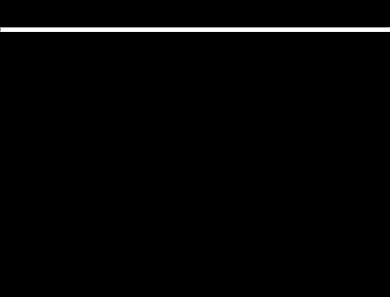
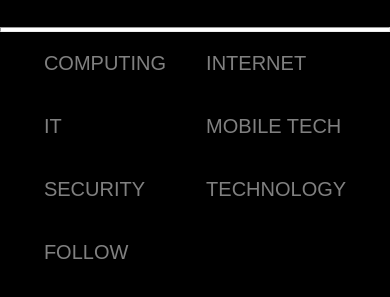
Before and after one commit to sarah-sajid2002/tech-website, a plain HTML site: page index.html in a window 390 px wide. Shown: the part 329-626 px from the top of the page. Drawn offline with Linux system fonts and the light colour scheme.

Commit message:
responsive navbar

```diff
--- a/assets/css/style.css
+++ b/assets/css/style.css
@@ -33,6 +33,38 @@ hr{
     background-color: white;
 }
 
+/* navbar css */
+.navbar{
+   width: 80%;
+   margin-left: 170px;
+}
+.navbar ul{
+    display: flex;
+    justify-content: center;
+}
+.navbar ul li{
+    list-style: none;
+    font-size: 30px;
+    color: grey;
+    padding: 50px 20px;
+    text-transform: uppercase;
+}
+.navbar ul .active{
+   width: 50px;
+   height: 20px;
+
+}
+
+.navbar ul li:hover{
+    color: white;
+    cursor: pointer;
+}
+
+
+
+
+
+
 /* media query for header */
 /* for 980px screen */
 @media screen and (max-width:980px) {
@@ -53,7 +85,81 @@ hr{
     .header h2{
         font-size: 30px;
     }
+}
 
 
+/* navbar media query */
+@media screen and  (max-width:1700px){
+    .navbar{
+        width: 100%;
+        margin: 0;
+    }
 
 }
+@media screen and  (max-width:1230px){
+    .navbar{
+        width: 100%;
+        margin: 0;
+    }
+    .navbar ul{
+        display: grid;
+        grid-template-columns: auto auto auto auto;
+    }
+}
+
+@media screen and  (max-width:1230px){
+    .navbar{
+        width: 100%;
+        margin: 0;
+    }
+    .navbar ul{
+        display: grid;
+        grid-template-columns: auto auto auto auto auto ;
+    }
+    .navbar ul li{
+        padding: 20px;
+    }
+}
+@media screen and  (max-width:772px){
+    .navbar{
+        width: 100%;
+        margin: 0;
+    }
+    .navbar ul{
+        display: grid;
+        grid-template-columns: auto auto auto ;
+    }
+}
+.navbar ul li{
+    font-size: 30px;
+padding: 10px;
+
+}
+@media screen and  (max-width:700px){
+    .navbar{
+        width: 100%;
+        margin: 0;
+    }
+    .navbar ul{
+        display: grid;
+        grid-template-columns: auto auto  ;
+    }
+    .navbar ul li{
+        font-size: 30px;
+ padding: 20px;
+    }
+}
+@media screen and  (max-width:502px){
+    .navbar{
+        width: 100%;
+        margin: 0;
+    }
+    .navbar ul{
+        display: grid;
+        grid-template-columns: auto auto  ;
+    }
+    .navbar ul li{
+        font-size: 20px;
+ padding: 20px;
+    }
+}
--- a/index.html
+++ b/index.html
@@ -17,5 +17,19 @@
         <h2>linkedin</h2>
     </div>
     <hr>
+
+    <!-- navbar -->
+    <div class="navbar">
+        <ul>
+            <li>computing</li>
+            <li>internet</li>
+            <li>it</li>
+            <li>mobile tech</li>
+            <li>security</li>
+            <li>technology</li>
+            <li>follow</li>
+        </ul>
+
+    </div>
 </body>
 </html>
```
